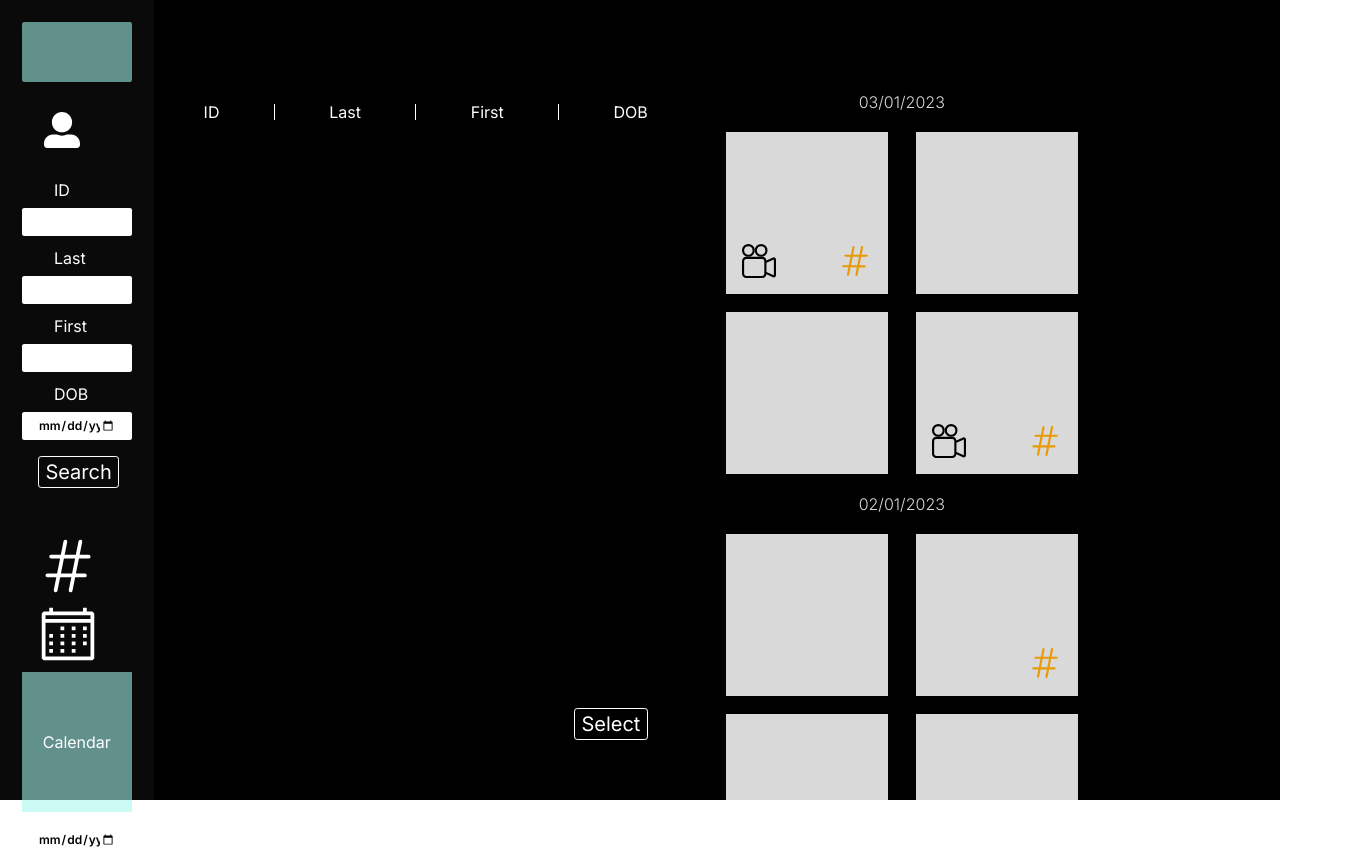
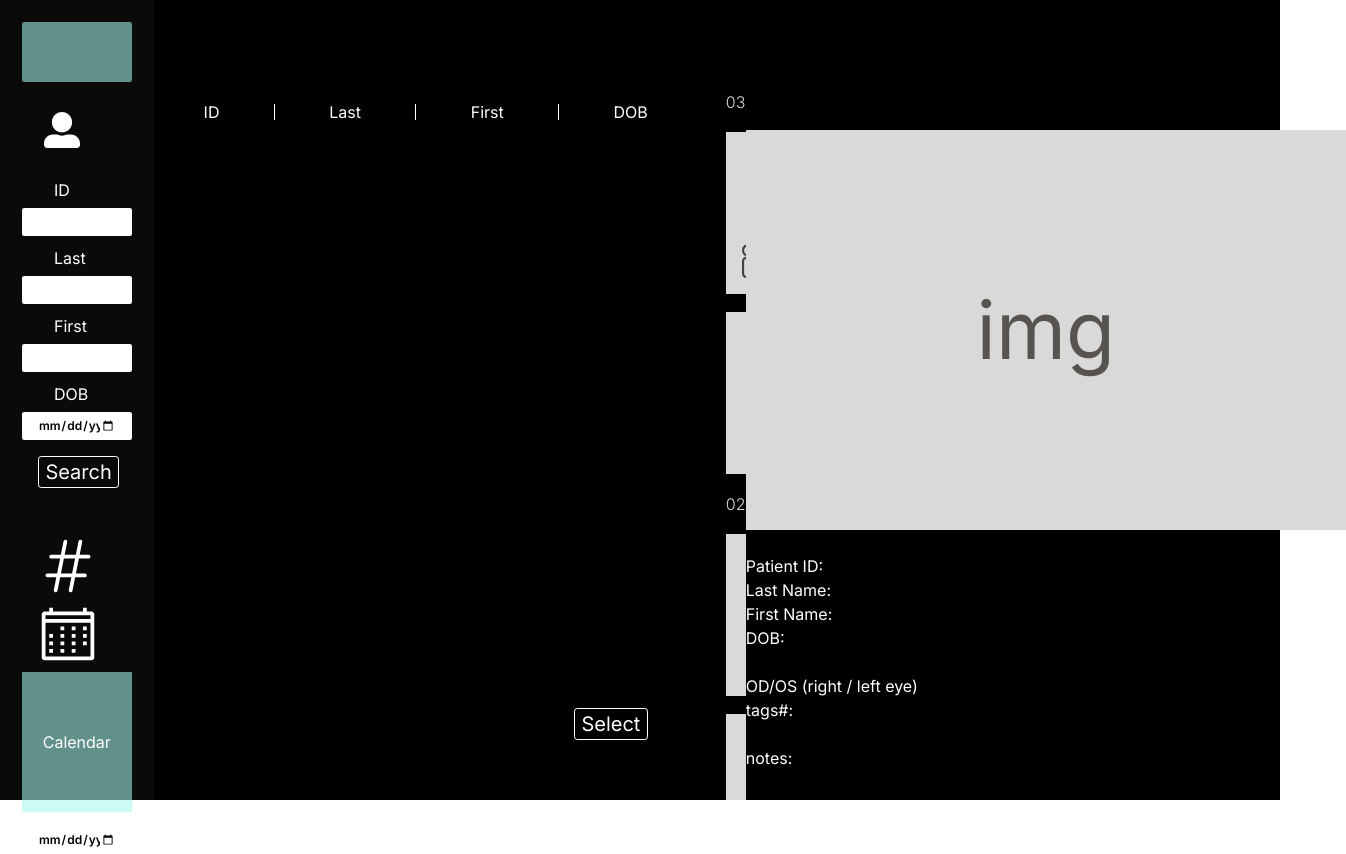
Before and after one commit to tanmpham/2B-Imaging, a Next.js app in the folder frontend/: page / in a window 1280 px wide. Shown: the whole page, 1346 px wide, since content can reach past the window. Built offline with nearby package versions, Linux system fonts and the light colour scheme.

Commit message:
image preview

```diff
--- a/frontend/package.json
+++ b/frontend/package.json
@@ -18,6 +18,7 @@
     "react": "^18",
     "react-date-range": "^1.4.0",
     "react-dom": "^18",
+    "react-hot-toast": "^2.4.1",
     "react-icons": "^4.11.0",
     "tailwind-merge": "^1.14.0"
   },
--- /dev/null
+++ b/frontend/src/app/_components/Home/Home.tsx
@@ -0,0 +1,19 @@
+'use client'
+
+import MediaList from '@/components/Media/MediaList'
+import { useState } from 'react'
+import PatientSelection from '../PatientSelection'
+import Preview from '../Preview'
+
+function Home() {
+  const [srcPreview, setSrcPreview] = useState('')
+
+  return (
+    <div className="w-[88vw] h-screen bg-black flex text-white">
+      <PatientSelection />
+      <MediaList />
+      <Preview src="1" />
+    </div>
+  )
+}
+export default Home
--- /dev/null
+++ b/frontend/src/app/_components/Preview.tsx
@@ -0,0 +1,56 @@
+import { toasterStyle } from '@/constants/toasterStyle'
+import toast from 'react-hot-toast'
+
+type Props = {
+  src?: string
+}
+
+function Initial() {
+  return (
+    <div className="mx-auto">
+      <div
+        onClick={() =>
+          toast('Click an image on the left to preview', toasterStyle)
+        }
+        className={`w-[600px] h-[400px] mt-[130px] flex items-center justify-center text-grey border-[2px] border-dashed border-grey text-[80px] rounded-[10px] hover:text-green hover:border-green transition-colors ease-linear cursor-pointer`}
+      >
+        Preview
+      </div>
+    </div>
+  )
+}
+
+function Preview({ src }: Props) {
+  return (
+    <>
+      {!src ? (
+        <Initial />
+      ) : (
+        <div className="mx-auto space-y-[24px]">
+          <div
+            className={`w-[600px] h-[400px] mt-[130px] ${'bg-grey'} flex items-center justify-center text-stone-600 text-[80px]`}
+          >
+            img
+          </div>
+
+          <div className="space-y-[24px]">
+            <div>
+              <div>Patient ID:</div>
+              <div>Last Name:</div>
+              <div>First Name:</div>
+              <div>DOB:</div>
+            </div>
+
+            <div>
+              <div>OD/OS (right / left eye)</div>
+              <div>tags#:</div>
+            </div>
+
+            <div>notes:</div>
+          </div>
+        </div>
+      )}
+    </>
+  )
+}
+export default Preview
--- a/frontend/src/app/page.tsx
+++ b/frontend/src/app/page.tsx
@@ -1,12 +1,6 @@
-import MediaList from '@/components/Media/MediaList'
-import PatientSelection from './_components/PatientSelection'
+import Home from './_components/Home/Home'
 
 function page() {
-  return (
-    <div className="w-[88vw] h-screen bg-black flex text-white">
-      <PatientSelection />
-      <MediaList />
-    </div>
-  )
+  return <Home />
 }
 export default page
--- a/frontend/src/components/Media/MediaItem.tsx
+++ b/frontend/src/components/Media/MediaItem.tsx
@@ -15,11 +15,15 @@ function MediaItem({ src, video, tag }: Props) {
   return (
     <div className={`relative w-[162px] h-[162px] ${!src && 'bg-grey'}`}>
       {video && (
-        <BsCameraReels className={`${style.icon} text-black left-[1rem]`} />
+        <BsCameraReels
+          className={`${style.icon} text-stone-700 hover:text-black left-[1rem]`}
+        />
       )}
 
       {tag && (
-        <HiHashtag className={`${style.icon} text-orange right-[1rem]`} />
+        <HiHashtag
+          className={`${style.icon} text-orange_1 hover:text-orange-500 right-[1rem]`}
+        />
       )}
     </div>
   )
--- /dev/null
+++ b/frontend/src/constants/toasterStyle.ts
@@ -0,0 +1,12 @@
+export const toasterStyle = {
+  style: {
+    border: '1px solid #D9D9D9',
+    padding: '10px',
+    color: '#D9D9D9',
+    background: '#0A0A0A',
+  },
+  iconTheme: {
+    primary: '#D9D9D9',
+    secondary: '#FFFAEE',
+  },
+}
--- a/frontend/src/context/current-patient-context.tsx
+++ b/frontend/src/context/current-patient-context.tsx
@@ -9,6 +9,7 @@ import {
   useContext,
   useState,
 } from 'react'
+import { Toaster } from 'react-hot-toast'
 
 type Props = { children: ReactNode }
 
@@ -42,6 +43,7 @@ export default function CurrentPatientContextProvider({ children }: Props) {
         setSelectedDate,
       }}
     >
+      <Toaster />
       {children}
     </CurrentPatientContext.Provider>
   )
--- a/frontend/tailwind.config.ts
+++ b/frontend/tailwind.config.ts
@@ -15,7 +15,7 @@ const config: Config = {
         navBg: '#0A0A0A',
         grey: '#D9D9D9',
         grey_1: '#0000005C',
-        orange: '#E89903',
+        orange_1: '#E89903',
       },
     },
   },
```
Also changed, not shown: 1 other file (tests, documents, lock files or other folders).
